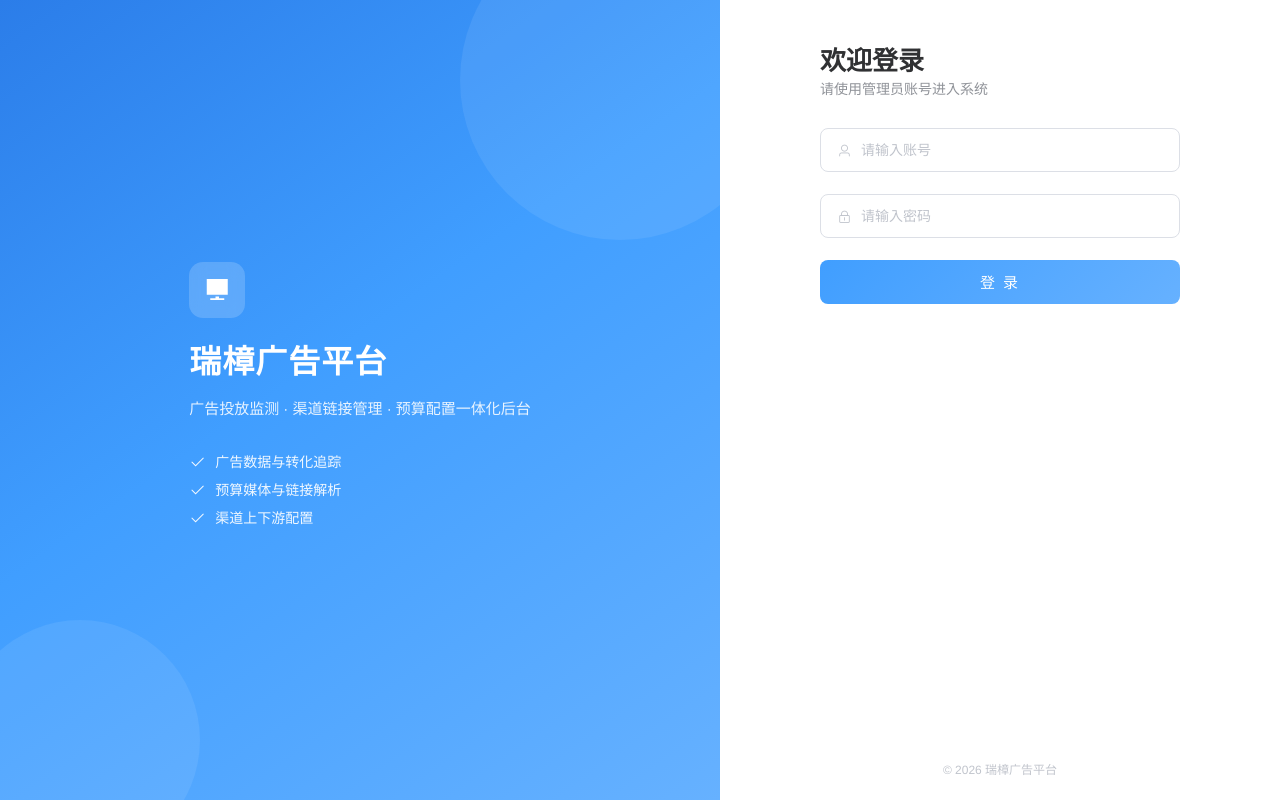
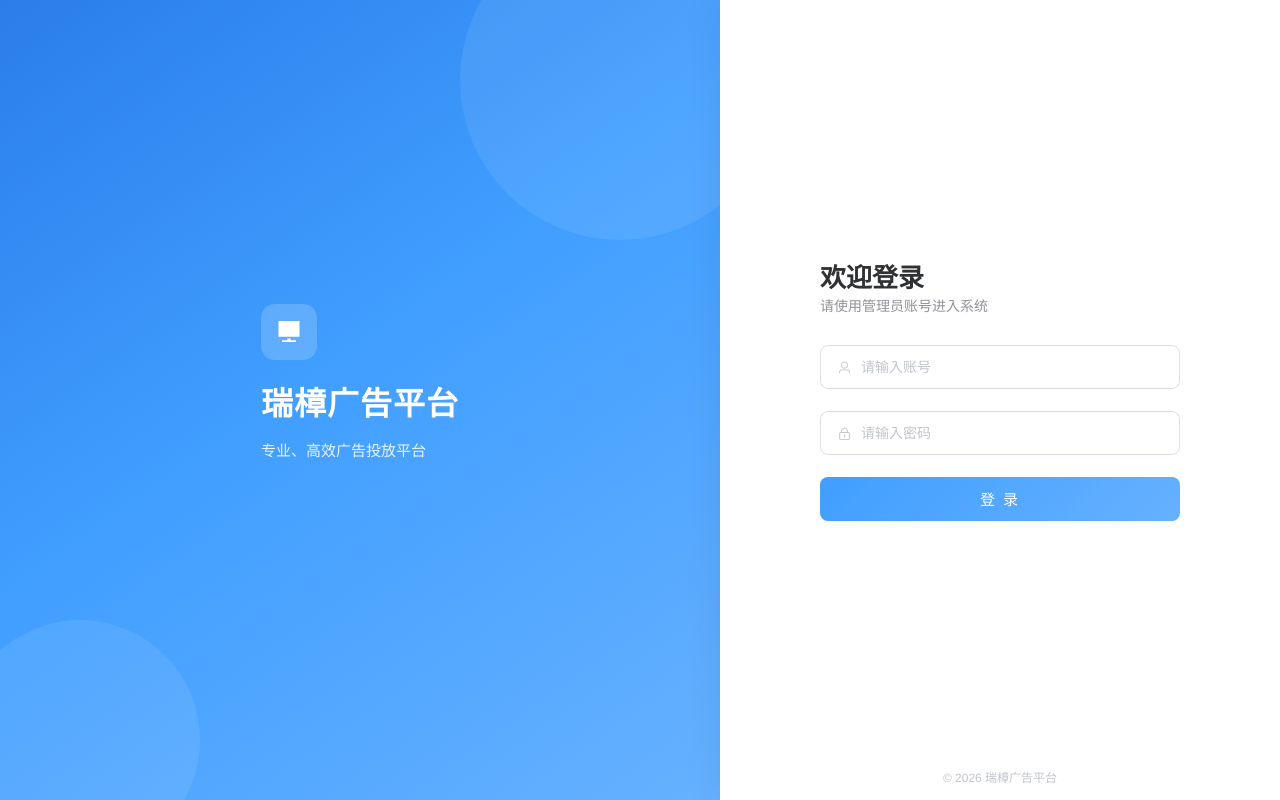
Before and after one commit to chinesedate/ad-admin-web, a Vue app: page /login in a window 1280 px wide. Built offline with nearby package versions, Linux system fonts and the light colour scheme; no server answers; what vue-quill-editor would draw is missing.

Commit message:
页面调整

```diff
--- a/src/views/ad/ad_channel.vue
+++ b/src/views/ad/ad_channel.vue
@@ -319,6 +319,7 @@
           extra_info: ''
         },
         media_modify_rules: {
+          app_name: [{required: true, message: '应用名称必填'}],
           conversion_rate: [{required: true}],
           rate_min_limit: [{required: true}]
         },
--- a/src/views/login.vue
+++ b/src/views/login.vue
@@ -6,12 +6,12 @@
           <i class="el-icon-s-platform"></i>
         </div>
         <h1 class="brand-title">瑞樟广告平台</h1>
-        <p class="brand-desc">广告投放监测 · 渠道链接管理 · 预算配置一体化后台</p>
-        <ul class="brand-features">
-          <li><i class="el-icon-check"></i>广告数据与转化追踪</li>
-          <li><i class="el-icon-check"></i>预算媒体与链接解析</li>
-          <li><i class="el-icon-check"></i>渠道上下游配置</li>
-        </ul>
+        <p class="brand-desc">专业、高效广告投放平台</p>
+<!--        <ul class="brand-features">-->
+<!--          <li><i class="el-icon-check"></i>广告数据与转化追踪</li>-->
+<!--          <li><i class="el-icon-check"></i>预算媒体与链接解析</li>-->
+<!--          <li><i class="el-icon-check"></i>渠道上下游配置</li>-->
+<!--        </ul>-->
       </div>
       <div class="brand-decoration brand-decoration-1"></div>
       <div class="brand-decoration brand-decoration-2"></div>
@@ -232,13 +232,14 @@
   }
 
   .login-panel {
+    position: relative;
     width: 480px;
     flex-shrink: 0;
     display: flex;
     flex-direction: column;
     justify-content: center;
     align-items: center;
-    padding: 48px 40px 24px;
+    padding: 48px 40px 40px;
     background: #fff;
     box-shadow: -8px 0 32px rgba(15, 23, 42, 0.06);
   }
@@ -314,10 +315,13 @@
   }
 
   .login-footer {
-    margin-top: auto;
-    padding-top: 32px;
+    position: absolute;
+    left: 0;
+    right: 0;
+    bottom: 16px;
     font-size: 12px;
     color: #c0c4cc;
+    text-align: center;
   }
 
   @media (max-width: 900px) {
```
